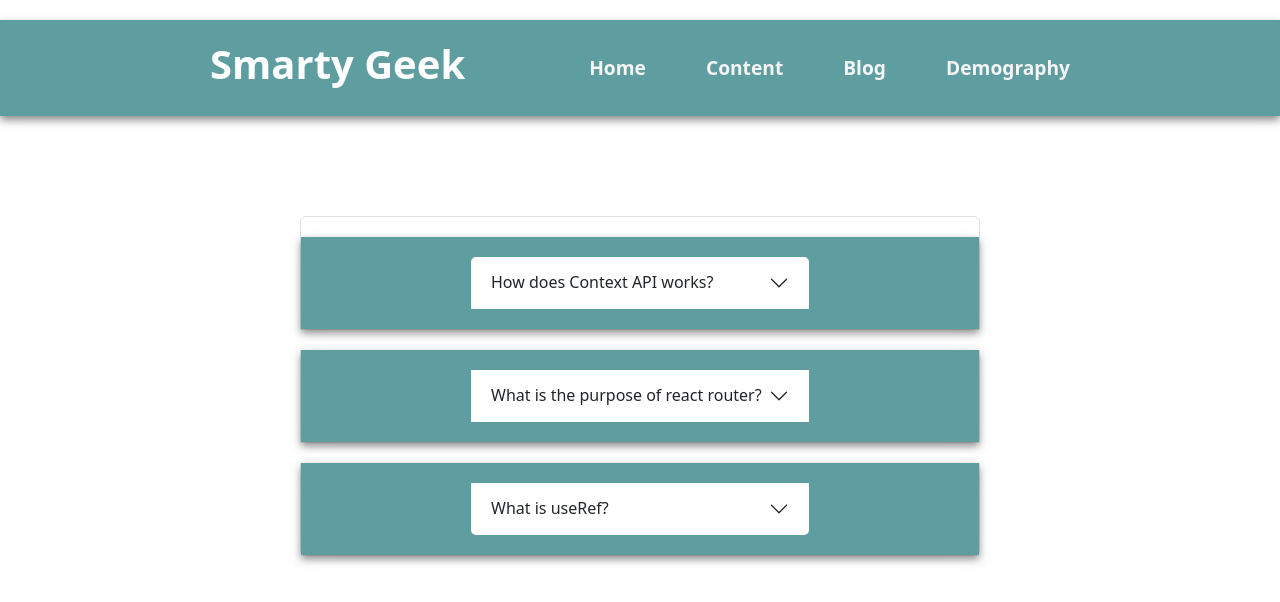
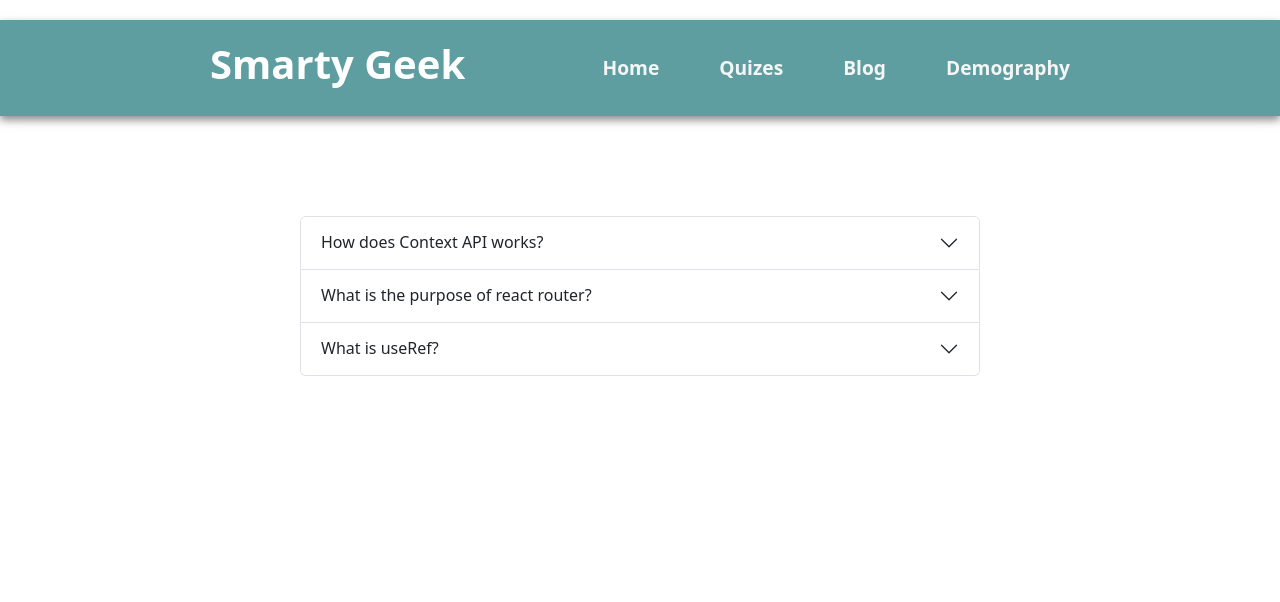
Before and after one commit to Adhoc123/smarty-geek, a React (Create React App) app: page /blog in a window 1280 px wide. Shown: the top 602 px of the page. Built offline with nearby package versions, Linux system fonts and the light colour scheme.

Commit message:
developed  all features

```diff
--- a/src/App.js
+++ b/src/App.js
@@ -6,11 +6,11 @@ import {
   Route
 } from "react-router-dom";
 import Main from './layouts/Main';
-import Content from './components/Content/Content';
 import Blog from './components/Blog/Blog';
 import Demography from './components/Demography/Demography';
 import Home from './components/Home/Home';
 import Details from './components/Details/Details';
+import Quiz from './components/Quiz/Quiz';
 
 function App() {
   const router = createBrowserRouter([
@@ -24,8 +24,9 @@ function App() {
           element: <Home></Home>
         },
         {
-          path: '/content',
-          element: <Content></Content>
+          path: '/quizes',
+          loader: ()=>fetch(`https://openapi.programming-hero.com/api/quiz`),
+          element: <Quiz></Quiz>
         },
         {
           path: '/blog',
--- a/src/components/Blog/Blog.css
+++ b/src/components/Blog/Blog.css
@@ -3,10 +3,7 @@
     margin-right: 300px;
     margin-top: 100px;
 }
-Accordion.Header{
-    color: cadetblue;
+
+.one{
+    font-weight: bold;
 }
-.header{
-       color: cadetblue;
-       font-weight: bold;
-}
--- a/src/components/Blog/Blog.js
+++ b/src/components/Blog/Blog.js
@@ -5,19 +5,19 @@ function AllCollapseExample() {
   return (
     <Accordion className='accordion'>
       <Accordion.Item eventKey="0">
-        <Accordion.Header className='header'>How does Context API works?</Accordion.Header>
+        <Accordion.Header>How does Context API works?</Accordion.Header>
         <Accordion.Body>
         React Context provides a way to pass data through the component tree without having to pass props down manually at every level. In some sense, it simulates “Global” data in React component Tree.
         </Accordion.Body>
       </Accordion.Item>
       <Accordion.Item eventKey="1">
-        <Accordion.Header className='header'>What is the purpose of react router?</Accordion.Header>
+        <Accordion.Header >What is the purpose of react router?</Accordion.Header>
         <Accordion.Body>
         React Router, and dynamic, client-side routing, allows us to build a single-page web application with navigation without the page refreshing as the user navigates. React Router uses component structure to call components, which display the appropriate information.
         </Accordion.Body>
       </Accordion.Item>
       <Accordion.Item eventKey="2">
-        <Accordion.Header className='header'>What is useRef?</Accordion.Header>
+        <Accordion.Header >What is useRef?</Accordion.Header>
         <Accordion.Body>
         The useRef Hook allows you to persist values between renders. It can be used to store a mutable value that does not cause a re-render when updated. It can be used to access a DOM element directly. useRef() only returns one item. It returns an Object called current. When we initialize useRef we set the initial value: useRef(0). The useRef Hook can also be used to keep track of previous state values. This is because we are able to persist useRef values between renders.
         </Accordion.Body>
--- a/src/components/Content/Content.js
+++ /dev/null
@@ -1,11 +0,0 @@
-import React from 'react';
-
-const Content = () => {
-    return (
-        <div>
-            <h1>Hello from Content</h1>
-        </div>
-    );
-};
-
-export default Content;
--- a/src/components/Demography/Demography.js
+++ b/src/components/Demography/Demography.js
@@ -1,6 +1,5 @@
 import React from 'react';
 import { useLoaderData } from 'react-router-dom';
-import Single from '../Single/Single';
 import { LineChart, Line, XAxis, YAxis, CartesianGrid, Tooltip, Legend, ResponsiveContainer } from 'recharts';
 import './Demography.css';
 
--- /dev/null
+++ b/src/components/Final/Final.css
@@ -0,0 +1,15 @@
+.quizes{
+    margin: 20px;
+    padding: 20px;
+    font-size: 40px;
+    font-weight: bolder;
+
+}
+.quizes button{
+    width: 600px;
+    height: 200px;
+    background-color: cadetblue;
+    color: white;
+    border-radius: 10px;
+    border: 0px;
+}
--- /dev/null
+++ b/src/components/Final/Final.js
@@ -0,0 +1,19 @@
+import React from 'react';
+import { useNavigate } from 'react-router-dom';
+import './Final.css';
+
+const Final = ({ok}) => {
+    const {name,id} = ok;
+    console.log(id)
+    const navigate = useNavigate();
+    const handleNavigate = () =>{
+        navigate(`/quiz/${id}`);
+    }
+    return (
+        <div className='quizes'>
+            <button onClick={handleNavigate}>Explore {name} Quizes</button>
+        </div>
+    );
+};
+
+export default Final;
--- a/src/components/Header/Header.js
+++ b/src/components/Header/Header.js
@@ -8,7 +8,7 @@ const Header = () => {
             <h1>Smarty Geek</h1>
             <div className='links'>
                 <Link to='/'>Home</Link>
-                <Link to='/content'>Content</Link>
+                <Link to='/quizes'>Quizes</Link>
                 <Link to='/blog'>Blog</Link>
                 <Link to='/demography'>Demography</Link>
             </div>
--- /dev/null
+++ b/src/components/Quiz/Quiz.js
@@ -0,0 +1,20 @@
+import React from 'react';
+import { Link, useLoaderData } from 'react-router-dom';
+import Final from '../Final/Final';
+
+const Quiz = () => {
+    const quizes = useLoaderData();
+    // const {id} = quizes.data;
+   // console.log(quizes.data)
+    return (
+        <div>
+            {
+                quizes.data.map(ok=><Final
+                ok={ok}
+                ></Final>)
+            }
+        </div>
+    );
+};
+
+export default Quiz;
--- a/src/components/Single/Single.js
+++ /dev/null
@@ -1,14 +0,0 @@
-import React from 'react';
-import { LineChart } from 'recharts';
-
-const Single = ({quiz}) => {
-    const {name, total} = quiz
-    //console.log(quiz)
-    return (
-        <div>
-
-        </div>
-    );
-};
-
-export default Single;
```
